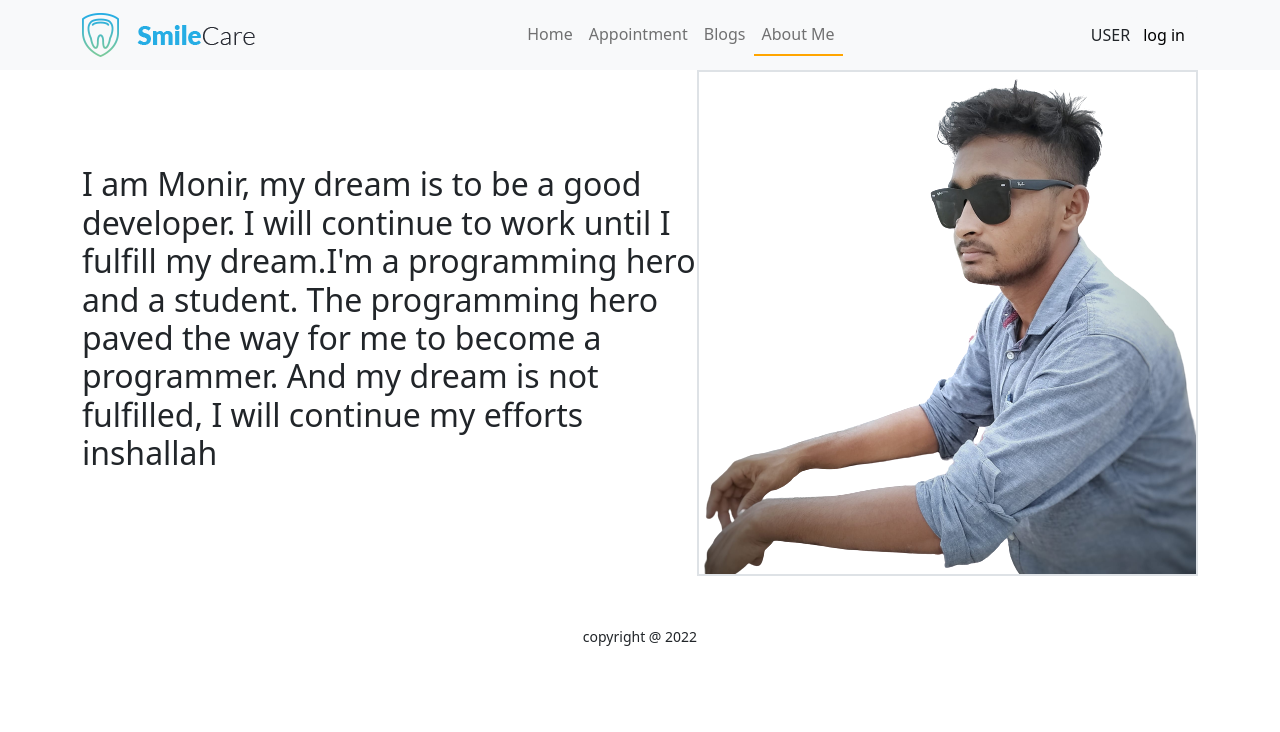
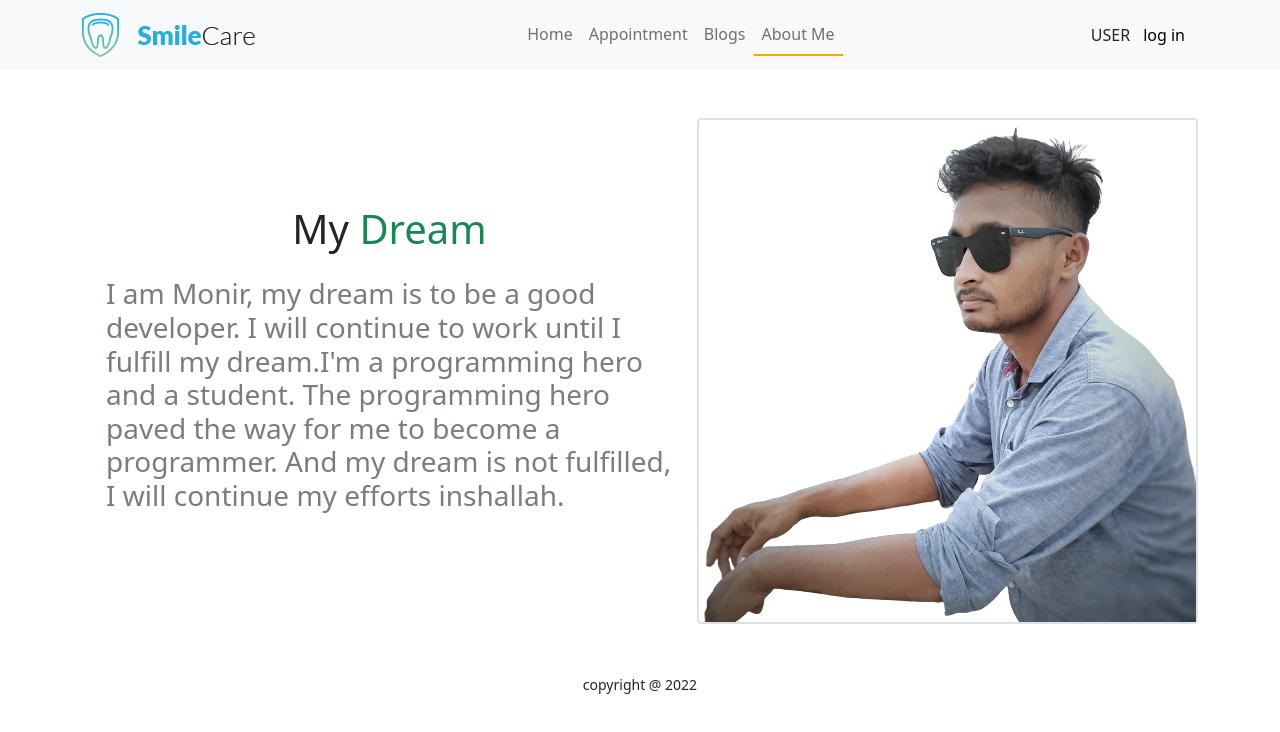
Before and after one commit to Moniruzzaman2525/Smile-Care, a React (Create React App) app: page /about in a window 1280 px wide. Shown: the top 732 px of the page. Built offline with nearby package versions, Linux system fonts and the light colour scheme; no server answers.

Commit message:
about me page complate

```diff
--- a/src/Pages/About/About.js
+++ b/src/Pages/About/About.js
@@ -3,13 +3,14 @@ import monir from '../../images/monir.png'
 
 const About = () => {
     return (
-        <div className='container d-flex justify-content-between align-items-center'>
+        <div className='container mt-5 d-flex justify-content-between align-items-center'>
             <div>
-                <h2 className='text-fs-2'>I am Monir, my dream is to be a good developer.
+                <h1 className='text-center'>My <span className='text-success'>Dream</span></h1>
+                <h3 style={{ color: '#787C83' }} className='text-fs-2 m-4 '>I am Monir, my dream is to be a good developer.
                     I will continue to work until I fulfill my dream.I'm a programming hero and a student. The programming hero paved the way for me to become a programmer.
-                    And my dream is not fulfilled, I will continue my efforts inshallah</h2>
+                    And my dream is not fulfilled, I will continue my efforts inshallah.</h3>
             </div>
-            <div className='border border-2'>
+            <div className='border border-2 rounded'>
                 <img src={monir} alt="" />
             </div>
         </div>
```
